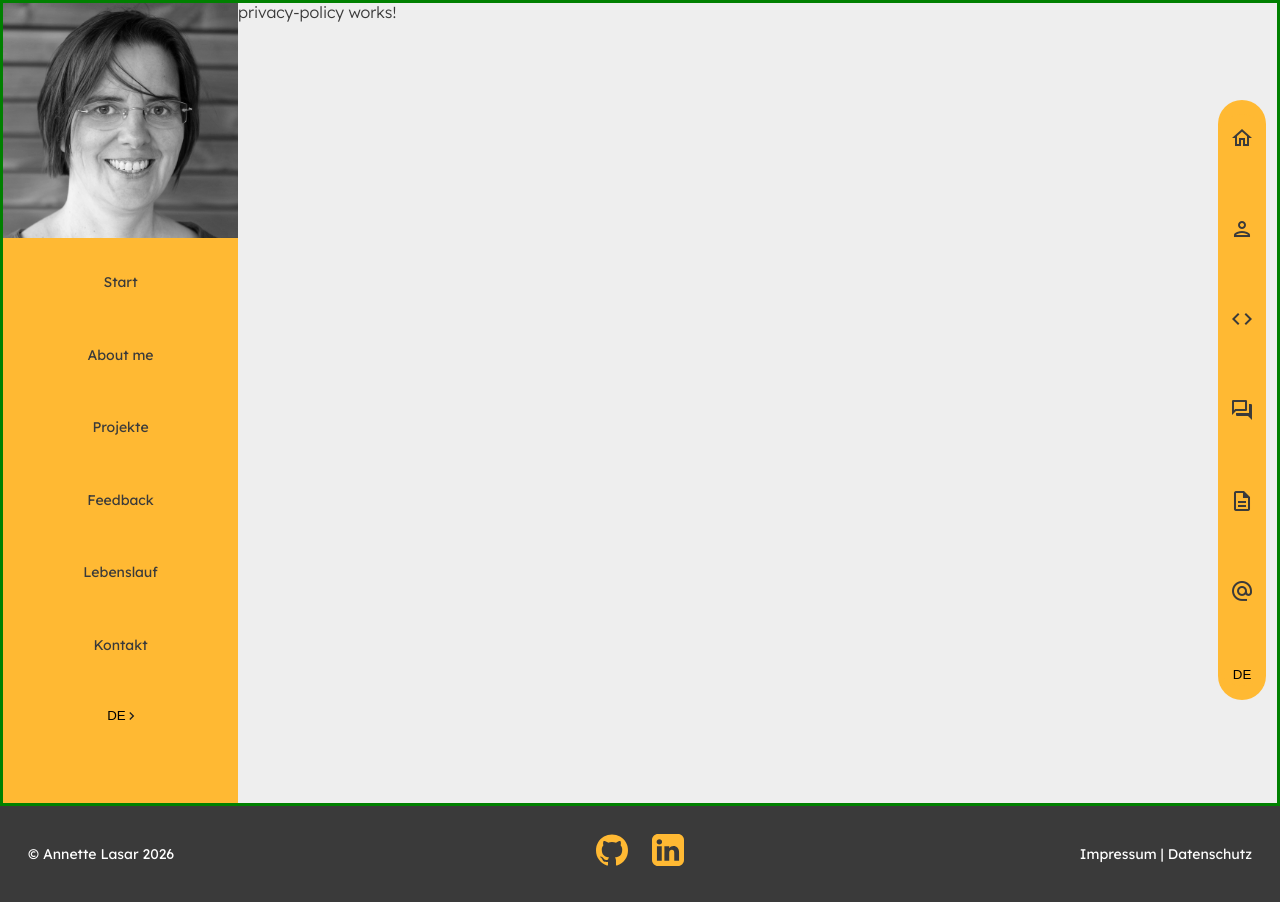
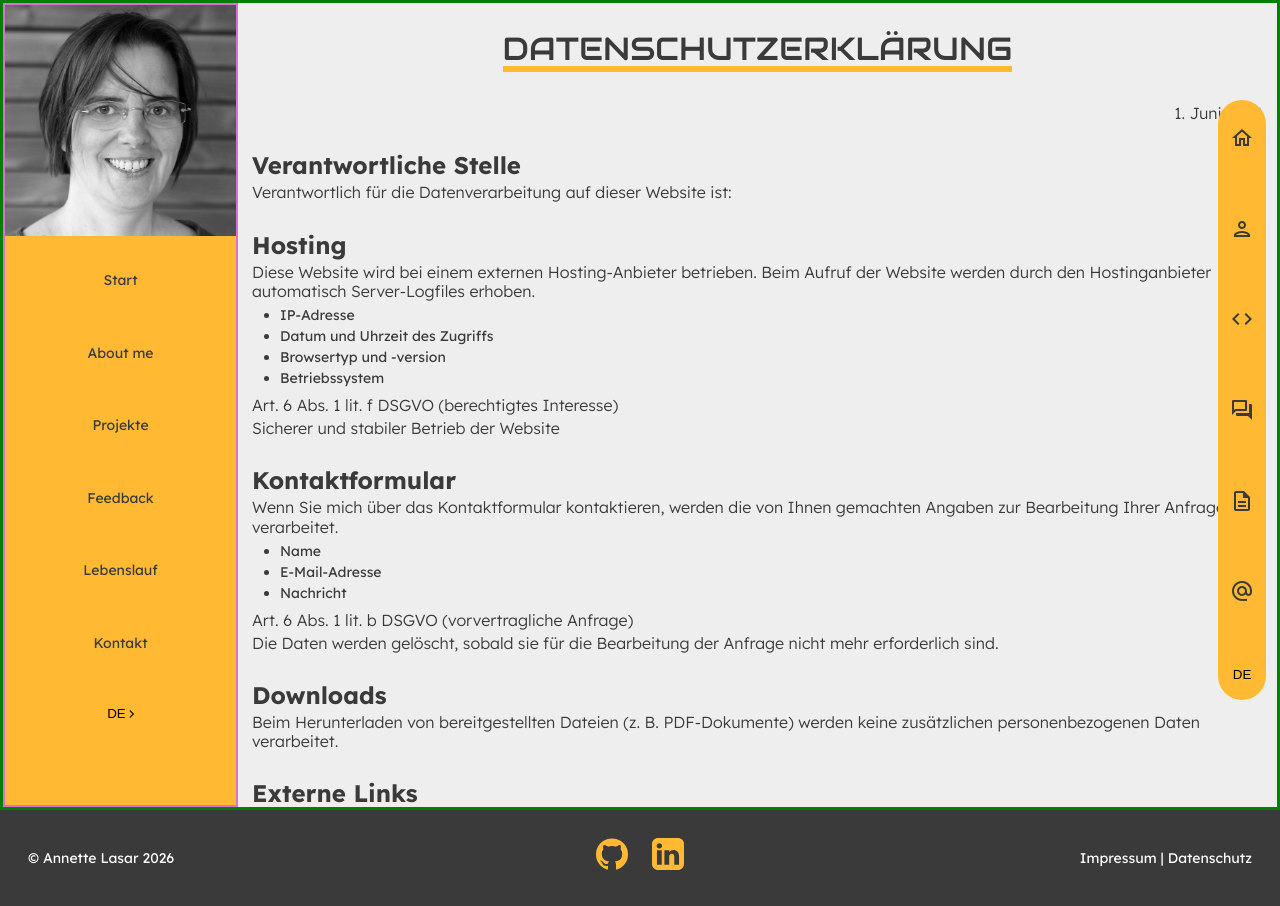
Before and after one commit to Annette-Lasar/portfolio_orange, an Angular app: page /legal/privacy in a window 1280 px wide. Built offline with nearby package versions, Linux system fonts and the light colour scheme.

Commit message:
Add content in PrivacyPolicyComponent

```diff
--- a/public/i18n/de.json
+++ b/public/i18n/de.json
@@ -211,15 +211,64 @@
   "legal": {
     "imprint": {
       "heading": "Impressum",
-      "subHeading1": "Diensteanbieter",
+      "subHeading1": "Dienstanbieter",
       "subHeading2": "Kontaktmöglichkeiten",
-      "content": "Hier stehen deine Impressumsangaben ...",
       "imprintOriginText": "Erstellt mit kostenlosem Datenschutz-Generator von Dr. Thomas Schwenke.",
       "imprintOriginLink": "https://datenschutz-generator.de/"
     },
     "privacy": {
       "heading": "Datenschutzerklärung",
-      "content": "Hier steht deine Datenschutzerklärung ..."
+      "asOf": "1. Juni 2024",
+      "responsible": {
+        "title": "Verantwortliche Stelle",
+        "text": "Verantwortlich für die Datenverarbeitung auf dieser Website ist:"
+      },
+      "hosting": {
+        "title": "Hosting",
+        "text": "Diese Website wird bei einem externen Hosting-Anbieter betrieben. Beim Aufruf der Website werden durch den Hostinganbieter automatisch Server-Logfiles erhoben.",
+        "dataTypes": [
+          "IP-Adresse",
+          "Datum und Uhrzeit des Zugriffs",
+          "Browsertyp und -version",
+          "Betriebssystem"
+        ],
+        "legalBasis": "Art. 6 Abs. 1 lit. f DSGVO (berechtigtes Interesse)",
+        "purpose": "Sicherer und stabiler Betrieb der Website"
+      },
+      "contactForm": {
+        "title": "Kontaktformular",
+        "text": "Wenn Sie mich über das Kontaktformular kontaktieren, werden die von Ihnen gemachten Angaben zur Bearbeitung Ihrer Anfrage verarbeitet.",
+        "dataTypes": ["Name", "E-Mail-Adresse", "Nachricht"],
+        "legalBasis": "Art. 6 Abs. 1 lit. b DSGVO (vorvertragliche Anfrage)",
+        "storageDuration": "Die Daten werden gelöscht, sobald sie für die Bearbeitung der Anfrage nicht mehr erforderlich sind."
+      },
+      "downloads": {
+        "title": "Downloads",
+        "text": "Beim Herunterladen von bereitgestellten Dateien (z. B. PDF-Dokumente) werden keine zusätzlichen personenbezogenen Daten verarbeitet."
+      },
+      "externalLinks": {
+        "title": "Externe Links",
+        "text": "Diese Website enthält Links zu externen Websites. Für die Inhalte und den Datenschutz dieser externen Seiten sind ausschließlich deren Betreiber verantwortlich."
+      },
+      "rights": {
+        "title": "Rechte der betroffenen Personen",
+        "items": [
+          "Recht auf Auskunft (Art. 15 DSGVO)",
+          "Recht auf Berichtigung (Art. 16 DSGVO)",
+          "Recht auf Löschung (Art. 17 DSGVO)",
+          "Recht auf Einschränkung der Verarbeitung (Art. 18 DSGVO)",
+          "Recht auf Widerspruch (Art. 21 DSGVO)",
+          "Recht auf Beschwerde bei einer Aufsichtsbehörde"
+        ]
+      },
+      "security": {
+        "title": "SSL- bzw. TLS-Verschlüsselung",
+        "text": "Diese Website nutzt aus Sicherheitsgründen eine SSL- bzw. TLS-Verschlüsselung, um übermittelte Daten zu schützen."
+      },
+      "changes": {
+        "title": "Änderungen dieser Datenschutzerklärung",
+        "text": "Ich behalte mir vor, diese Datenschutzerklärung anzupassen, damit sie stets den aktuellen rechtlichen Anforderungen entspricht."
+      }
     }
   }
 }
--- a/src/app/main-layout/legal/legal.html
+++ b/src/app/main-layout/legal/legal.html
@@ -1,5 +1,7 @@
 <section class="content-wrapper">
-  <port-menu [context]="'legal'"></port-menu>
+  <aside>
+    <port-menu [context]="'legal'"></port-menu>
+  </aside>
   <div class="wrapper">
     <router-outlet />
   </div>
--- a/src/app/main-layout/legal/legal.scss
+++ b/src/app/main-layout/legal/legal.scss
@@ -1,7 +1,11 @@
 @use '../../../scss_styles/index' as *;
 
 .content-wrapper {
-  display: block; // mobile default, explizit
+  display: block;
+}
+
+.wrapper {
+  padding: 2em 1em;
 }
 
 @media (min-width: $breakpoint-md) {
@@ -12,11 +16,15 @@
     border: 3px solid green;
   }
 
-  port-menu {
+  aside {
     grid-area: aside;
+    border: 2px solid orchid;
   }
 
   .wrapper {
+    height: 100vh;
+    // padding: 2em 1em;
     grid-area: content;
+    overflow-y: auto;
   }
 }
--- a/src/app/main-layout/legal/privacy-policy/privacy-policy.html
+++ b/src/app/main-layout/legal/privacy-policy/privacy-policy.html
@@ -1 +1,93 @@
-<p>privacy-policy works!</p>
+@if (mergedContent$ | async; as content) {
+  <div class="section-wrapper">
+    <section>
+      <h2>
+        {{ content.legal.privacy.heading }}
+      </h2>
+      <p class="as-of">
+        {{ content.legal.privacy.asOf }}
+      </p>
+
+      <h3>
+        {{ content.legal.privacy.responsible.title }}
+      </h3>
+      <p>
+        {{ content.legal.privacy.responsible.text }}
+      </p>
+
+      <h3>
+        {{ content.legal.privacy.hosting.title }}
+      </h3>
+      <p>
+        {{ content.legal.privacy.hosting.text }}
+      </p>
+      <ul>
+        @for (dataType of content.legal.privacy.hosting.dataTypes; track dataType) {
+          <li>
+            {{ dataType }}
+          </li>
+        }
+      </ul>
+      <p>
+        {{ content.legal.privacy.hosting.legalBasis }}
+      </p>
+      <p>
+        {{ content.legal.privacy.hosting.purpose }}
+      </p>
+
+      <h3>
+        {{ content.legal.privacy.contactForm.title }}
+      </h3>
+      <p>
+        {{ content.legal.privacy.contactForm.text }}
+      </p>
+      <ul>
+        @for (dataType of content.legal.privacy.contactForm.dataTypes; track dataType) {
+          <li>
+            {{ dataType }}
+          </li>
+        }
+      </ul>
+      <p>
+        {{ content.legal.privacy.contactForm.legalBasis }}
+      </p>
+      <p>
+        {{ content.legal.privacy.contactForm.storageDuration }}
+      </p>
+      <h3>
+        {{ content.legal.privacy.downloads.title }}
+      </h3>
+      <p>
+        {{ content.legal.privacy.downloads.text }}
+      </p>
+      <h3>
+        {{ content.legal.privacy.externalLinks.title }}
+      </h3>
+      <p>
+        {{ content.legal.privacy.externalLinks.text }}
+      </p>
+      <h3>
+        {{ content.legal.privacy.rights.title }}
+      </h3>
+      <ul>
+        @for (item of content.legal.privacy.rights.items; track item) {
+          <li>
+            {{ item }}
+          </li>
+        }
+      </ul>
+      <h3>
+        {{ content.legal.privacy.security.title }}
+      </h3>
+      <p>
+        {{ content.legal.privacy.security.text }}
+      </p>
+      <h3>
+        {{ content.legal.privacy.changes.title }}
+      </h3>
+      <p>
+        {{ content.legal.privacy.changes.text }}
+      </p>
+    </section>
+  </div>
+}
--- a/src/app/main-layout/legal/privacy-policy/privacy-policy.scss
+++ b/src/app/main-layout/legal/privacy-policy/privacy-policy.scss
@@ -0,0 +1,22 @@
+@use '../../../../scss_styles/index' as *;
+
+h2 {
+  font-size: 1rem; // später anpassen!!
+  font-size: clamp(1rem, 5vw, 2rem);
+}
+
+.as-of {
+  text-align: right;
+}
+
+h3 {
+  margin: 1em 0 0;
+}
+
+ul {
+  margin: 0 0 0.5em;
+  padding: 0 0 0 2em;
+  li {
+    list-style-type: disc;
+  }
+}
--- a/src/app/main-layout/legal/privacy-policy/privacy-policy.ts
+++ b/src/app/main-layout/legal/privacy-policy/privacy-policy.ts
@@ -1,11 +1,28 @@
-import { Component } from '@angular/core';
+import { Component, inject, OnInit } from '@angular/core';
+import { CommonModule } from '@angular/common';
+import { Observable } from 'rxjs';
+
+import { MergedContent } from '../../../shared/interfaces/merged-content.interface';
+
+import { PageContentService } from '../../../shared/services/page-content.service';
+import { BreakpointObserver } from '@angular/cdk/layout';
+
 
 @Component({
   selector: 'port-privacy-policy',
-  imports: [],
+  imports: [CommonModule],
   templateUrl: './privacy-policy.html',
-  styleUrl: './privacy-policy.scss'
+  styleUrl: './privacy-policy.scss',
 })
-export class PrivacyPolicy {
+export class PrivacyPolicy implements OnInit{
+  mergedContent$!: Observable<MergedContent | null>;
+  private pageContentService = inject(PageContentService);
+  // private breakpointObserver = inject(BreakpointObserver);
 
+  ngOnInit(): void {
+    this.pageContentService.loadVariableContent('de');
+    this.pageContentService.loadStaticContent();
+
+    this.mergedContent$ = this.pageContentService.mergedContent$;
+  }
 }
```
Also changed, not shown: src/app/shared/interfaces/legal.interface.ts (+56 -3 lines).
